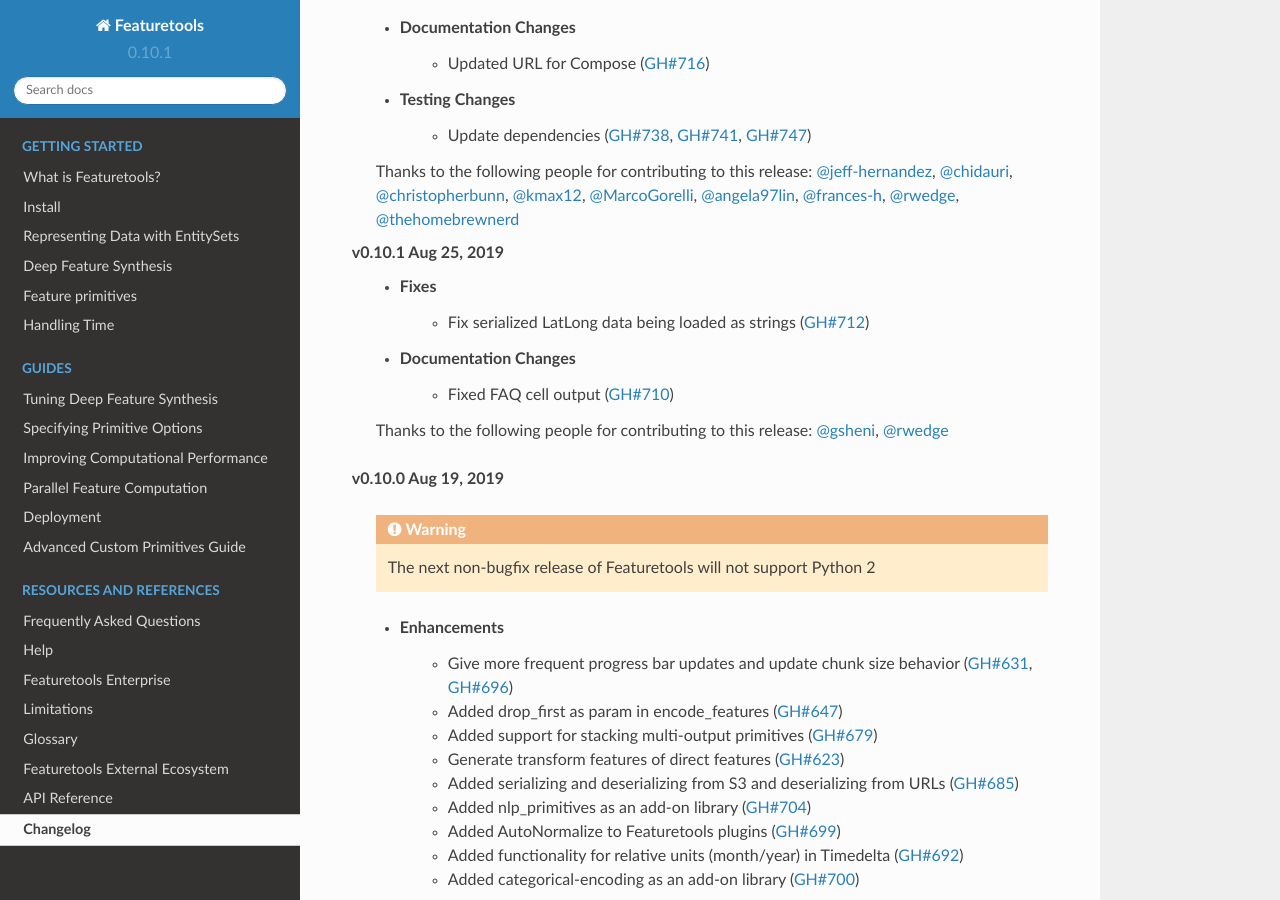
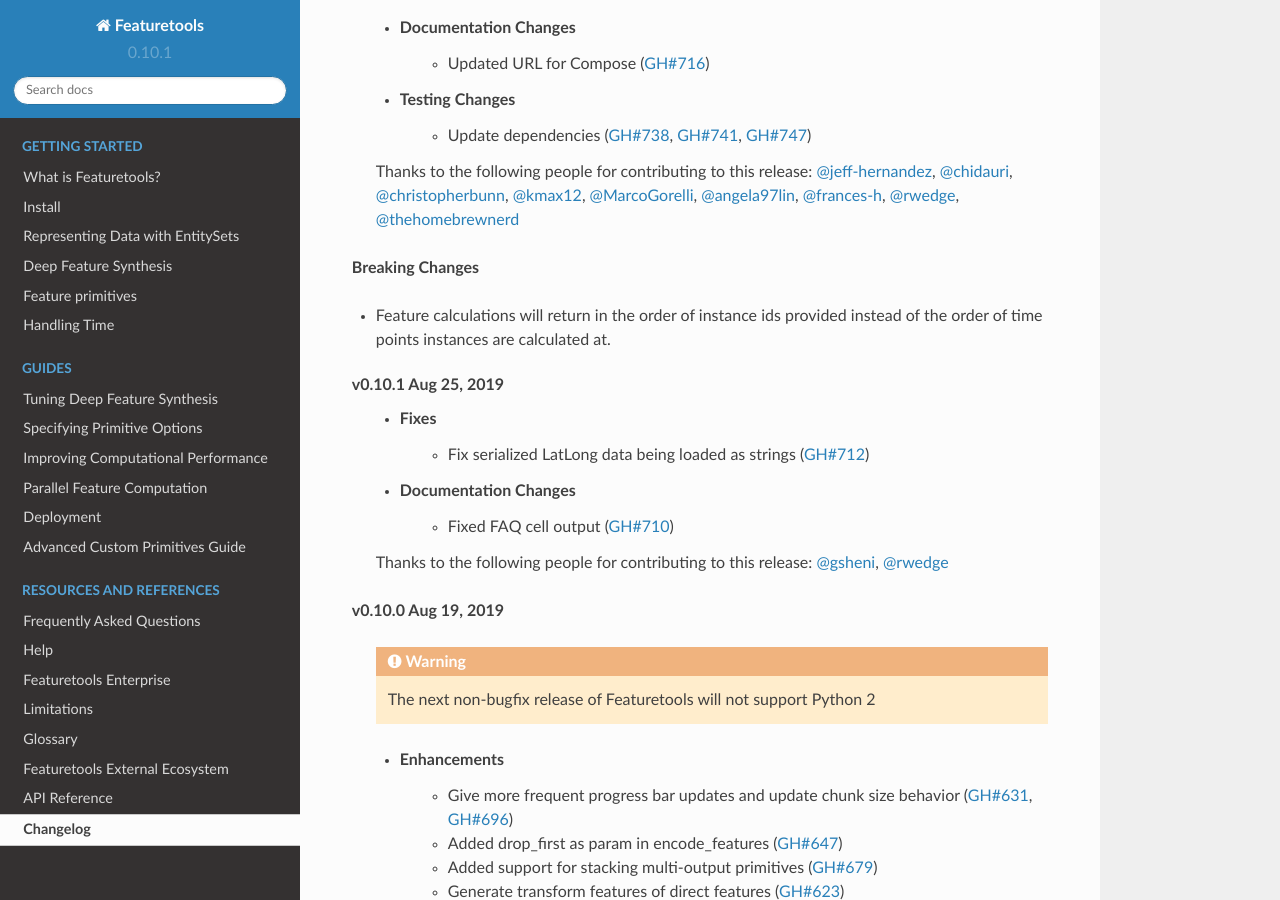
Before and after one commit to alteryx/featuretools, a Sphinx documentation site: the page built from docs/source/changelog.rst, in a window 1280 px wide and 900 px high, scrolled down 943 px. Built offline with Sphinx 7.4.7 and the Read the Docs theme 2.0.0, drawn with Linux system fonts in a browser that asks for light colours; pages that are not in the unit, such as notebooks, are missing from menus.

Commit message:
add breaking change warning

```diff
--- a/docs/source/changelog.rst
+++ b/docs/source/changelog.rst
@@ -32,6 +32,9 @@
     Thanks to the following people for contributing to this release:
     :user:`jeff-hernandez`, :user:`chidauri`, :user:`christopherbunn`, :user:`kmax12`, :user:`MarcoGorelli`, :user:`angela97lin`, :user:`frances-h`, :user:`rwedge`, :user:`thehomebrewnerd`
 
+**Breaking Changes**
+
+* Feature calculations will return in the order of instance ids provided instead of the order of time points instances are calculated at.
 
 **v0.10.1 Aug 25, 2019**
     * Fixes
```
